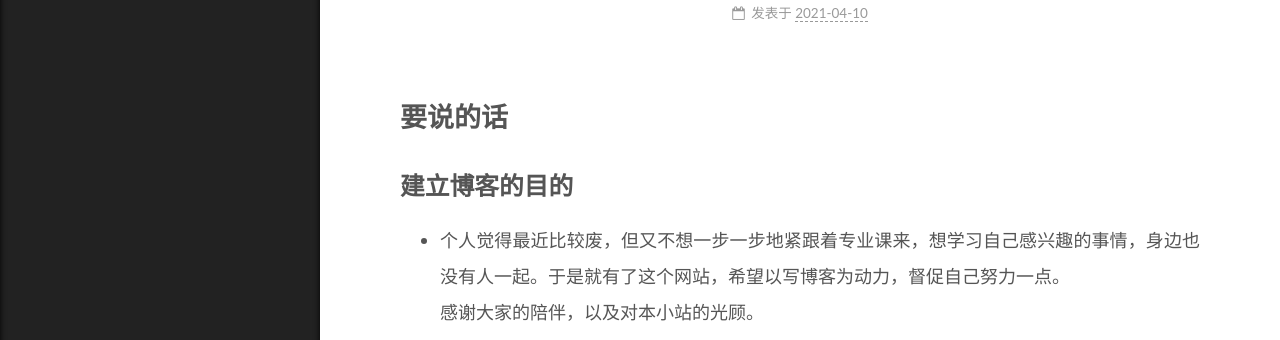
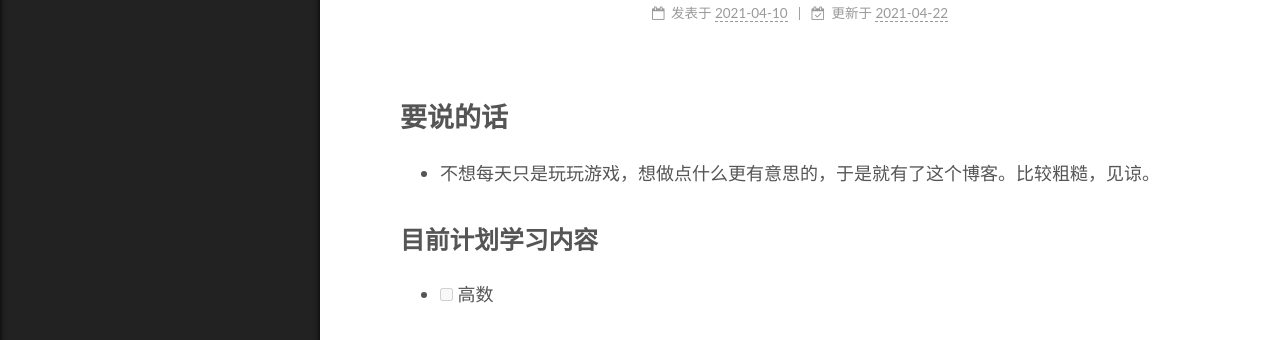
Before and after one commit to zac-123design/zac-123design.github.io, a plain HTML site: page 2021/04/10/博客说明/index.html in a window 1280 px wide. Shown: the part 388-728 px from the top of the page. Drawn offline with Linux system fonts and the light colour scheme.

Commit message:
Site updated: 2021-04-22 23:30:13

```diff
--- a/2021/04/10/博客说明/index.html
+++ b/2021/04/10/博客说明/index.html
@@ -20,15 +20,15 @@
     var CONFIG = {"hostname":"zac-123design.github.io","root":"/","scheme":"Muse","version":"7.8.0","exturl":false,"sidebar":{"position":"left","display":"post","padding":18,"offset":12,"onmobile":false},"copycode":{"enable":false,"show_result":false,"style":null},"back2top":{"enable":true,"sidebar":false,"scrollpercent":false},"bookmark":{"enable":false,"color":"#222","save":"auto"},"fancybox":false,"mediumzoom":false,"lazyload":false,"pangu":false,"comments":{"style":"tabs","active":null,"storage":true,"lazyload":false,"nav":null},"algolia":{"hits":{"per_page":10},"labels":{"input_placeholder":"Search for Posts","hits_empty":"We didn't find any results for the search: ${query}","hits_stats":"${hits} results found in ${time} ms"}},"localsearch":{"enable":false,"trigger":"auto","top_n_per_article":1,"unescape":false,"preload":false},"motion":{"enable":true,"async":false,"transition":{"post_block":"fadeIn","post_header":"slideDownIn","post_body":"slideDownIn","coll_header":"slideLeftIn","sidebar":"slideUpIn"}}};
   </script>
 
-  <meta name="description" content="要说的话建立博客的目的 个人觉得最近比较废，但又不想一步一步地紧跟着专业课来，想学习自己感兴趣的事情，身边也没有人一起。于是就有了这个网站，希望以写博客为动力，督促自己努力一点。感谢大家的陪伴，以及对本小站的光顾。    目前计划学习内容   高数    线代    C语言    markdown语言  这些基础的东西还需要先学扎实，才方便之后的其它学习。    好啦！今天的总结就先到这里啦！">
+  <meta name="description" content="要说的话 不想每天只是玩玩游戏，想做点什么更有意思的，于是就有了这个博客。比较粗糙，见谅。  目前计划学习内容   高数    线代    C语言    markdown语言  这些基础的东西还需要先学扎实，才方便之后的其它学习。    好啦！今天的总结就先到这里啦！">
 <meta property="og:type" content="article">
 <meta property="og:title" content="博客说明">
 <meta property="og:url" content="https://zac-123design.github.io/2021/04/10/%E5%8D%9A%E5%AE%A2%E8%AF%B4%E6%98%8E/index.html">
 <meta property="og:site_name" content="张爱晨的博客">
-<meta property="og:description" content="要说的话建立博客的目的 个人觉得最近比较废，但又不想一步一步地紧跟着专业课来，想学习自己感兴趣的事情，身边也没有人一起。于是就有了这个网站，希望以写博客为动力，督促自己努力一点。感谢大家的陪伴，以及对本小站的光顾。    目前计划学习内容   高数    线代    C语言    markdown语言  这些基础的东西还需要先学扎实，才方便之后的其它学习。    好啦！今天的总结就先到这里啦！">
+<meta property="og:description" content="要说的话 不想每天只是玩玩游戏，想做点什么更有意思的，于是就有了这个博客。比较粗糙，见谅。  目前计划学习内容   高数    线代    C语言    markdown语言  这些基础的东西还需要先学扎实，才方便之后的其它学习。    好啦！今天的总结就先到这里啦！">
 <meta property="og:locale" content="zh_CN">
 <meta property="article:published_time" content="2021-04-10T13:02:11.000Z">
-<meta property="article:modified_time" content="2021-04-10T14:22:43.904Z">
+<meta property="article:modified_time" content="2021-04-22T15:29:13.705Z">
 <meta property="article:author" content="zhangaichen">
 <meta property="article:tag" content="web">
 <meta name="twitter:card" content="summary">
@@ -175,9 +175,15 @@
               </span>
               <span class="post-meta-item-text">发表于</span>
 
-
-              <time title="创建时间：2021-04-10 21:02:11 / 修改时间：22:22:43" itemprop="dateCreated datePublished" datetime="2021-04-10T21:02:11+08:00">2021-04-10</time>
+              <time title="创建时间：2021-04-10 21:02:11" itemprop="dateCreated datePublished" datetime="2021-04-10T21:02:11+08:00">2021-04-10</time>
             </span>
+              <span class="post-meta-item">
+                <span class="post-meta-item-icon">
+                  <i class="fa fa-calendar-check-o"></i>
+                </span>
+                <span class="post-meta-item-text">更新于</span>
+                <time title="修改时间：2021-04-22 23:29:13" itemprop="dateModified" datetime="2021-04-22T23:29:13+08:00">2021-04-22</time>
+              </span>
 
 
 
@@ -190,8 +196,8 @@
     <div class="post-body" itemprop="articleBody">
 
 
-        <h1 id="要说的话"><a href="#要说的话" class="headerlink" title="要说的话"></a>要说的话</h1><h2 id="建立博客的目的"><a href="#建立博客的目的" class="headerlink" title="建立博客的目的"></a>建立博客的目的</h2><ul>
-<li>个人觉得最近比较废，但又不想一步一步地紧跟着专业课来，想学习自己感兴趣的事情，身边也没有人一起。于是就有了这个网站，希望以写博客为动力，督促自己努力一点。<br>感谢大家的陪伴，以及对本小站的光顾。  </li>
+        <h1 id="要说的话"><a href="#要说的话" class="headerlink" title="要说的话"></a>要说的话</h1><ul>
+<li>不想每天只是玩玩游戏，想做点什么更有意思的，于是就有了这个博客。比较粗糙，见谅。</li>
 </ul>
 <h2 id="目前计划学习内容"><a href="#目前计划学习内容" class="headerlink" title="目前计划学习内容"></a>目前计划学习内容</h2><ul>
 <li><p><input disabled="" type="checkbox">  高数</p>
@@ -290,7 +296,7 @@
 
       <!--noindex-->
       <div class="post-toc-wrap sidebar-panel">
-          <div class="post-toc motion-element"><ol class="nav"><li class="nav-item nav-level-1"><a class="nav-link" href="#%E8%A6%81%E8%AF%B4%E7%9A%84%E8%AF%9D"><span class="nav-number">1.</span> <span class="nav-text">要说的话</span></a><ol class="nav-child"><li class="nav-item nav-level-2"><a class="nav-link" href="#%E5%BB%BA%E7%AB%8B%E5%8D%9A%E5%AE%A2%E7%9A%84%E7%9B%AE%E7%9A%84"><span class="nav-number">1.1.</span> <span class="nav-text">建立博客的目的</span></a></li><li class="nav-item nav-level-2"><a class="nav-link" href="#%E7%9B%AE%E5%89%8D%E8%AE%A1%E5%88%92%E5%AD%A6%E4%B9%A0%E5%86%85%E5%AE%B9"><span class="nav-number">1.2.</span> <span class="nav-text">目前计划学习内容</span></a></li></ol></li></ol></div>
+          <div class="post-toc motion-element"><ol class="nav"><li class="nav-item nav-level-1"><a class="nav-link" href="#%E8%A6%81%E8%AF%B4%E7%9A%84%E8%AF%9D"><span class="nav-number">1.</span> <span class="nav-text">要说的话</span></a><ol class="nav-child"><li class="nav-item nav-level-2"><a class="nav-link" href="#%E7%9B%AE%E5%89%8D%E8%AE%A1%E5%88%92%E5%AD%A6%E4%B9%A0%E5%86%85%E5%AE%B9"><span class="nav-number">1.1.</span> <span class="nav-text">目前计划学习内容</span></a></li></ol></li></ol></div>
       </div>
       <!--/noindex-->
 
--- a/css/main.css
+++ b/css/main.css
@@ -1172,7 +1172,7 @@ pre .javascript .function {
 }
 .links-of-author a::before,
 .links-of-author span.exturl::before {
-  background: #7391ff;
+  background: #a8f71c;
   border-radius: 50%;
   content: ' ';
   display: inline-block;
```
Also changed, not shown: index.html (+10 -4 lines).
